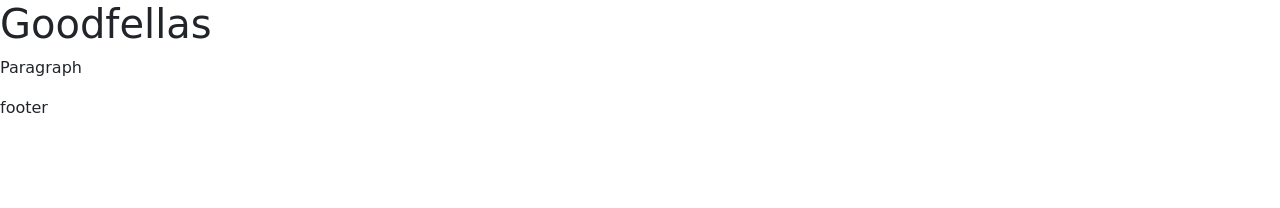
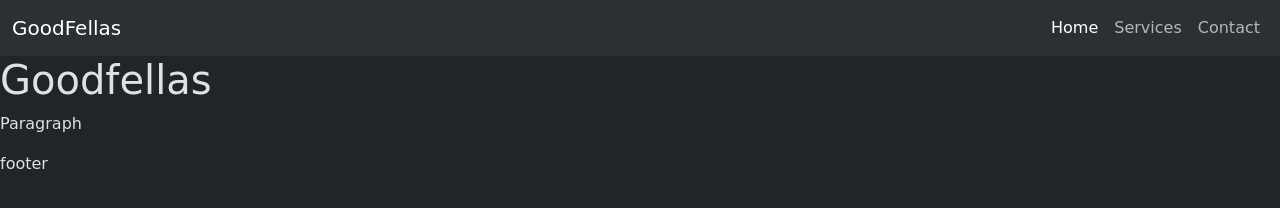
Before and after one commit to garethrogers2828/goodfellas, a plain HTML site: page index.html in a window 1280 px wide. Drawn offline with nearby package versions, Linux system fonts and the light colour scheme; a web font is replaced by a local one.

Commit message:
Add Nav bar from bootstrap. pushed to right hand side on larger devices

```diff
--- a/index.html
+++ b/index.html
@@ -1,5 +1,5 @@
 <!DOCTYPE html>
-<html lang="en">
+<html lang="en" data-bs-theme="dark">
 
 <head>
   <meta charset="UTF-8" />
@@ -22,6 +22,31 @@
 <body>
 
   <!--Navbar-->
+
+  <nav id="navbar" class="navbar navbar-expand-lg bg-body-tertiary">
+    <div class="container-fluid">
+      <a class="navbar-brand" href="#">GoodFellas</a>
+      <button class="navbar-toggler" type="button" data-bs-toggle="collapse" data-bs-target="#navbarNav"
+        aria-controls="navbarNav" aria-expanded="false" aria-label="Toggle navigation">
+        <span class="navbar-toggler-icon"></span>
+      </button>
+      <div class="collapse navbar-collapse" id="navbarNav">
+        <ul class="navbar-nav ms-auto">
+          <li class="nav-item">
+            <a class="nav-link active" aria-current="page" href="#">Home</a>
+          </li>
+          <li class="nav-item">
+            <a class="nav-link" href="#">Services</a>
+          </li>
+          <li class="nav-item">
+            <a class="nav-link" href="#">Contact</a>
+          </li>
+        </ul>
+      </div>
+    </div>
+  </nav>
+
+  <!--Hero Image-->
 
   <!--main -->
 
```
